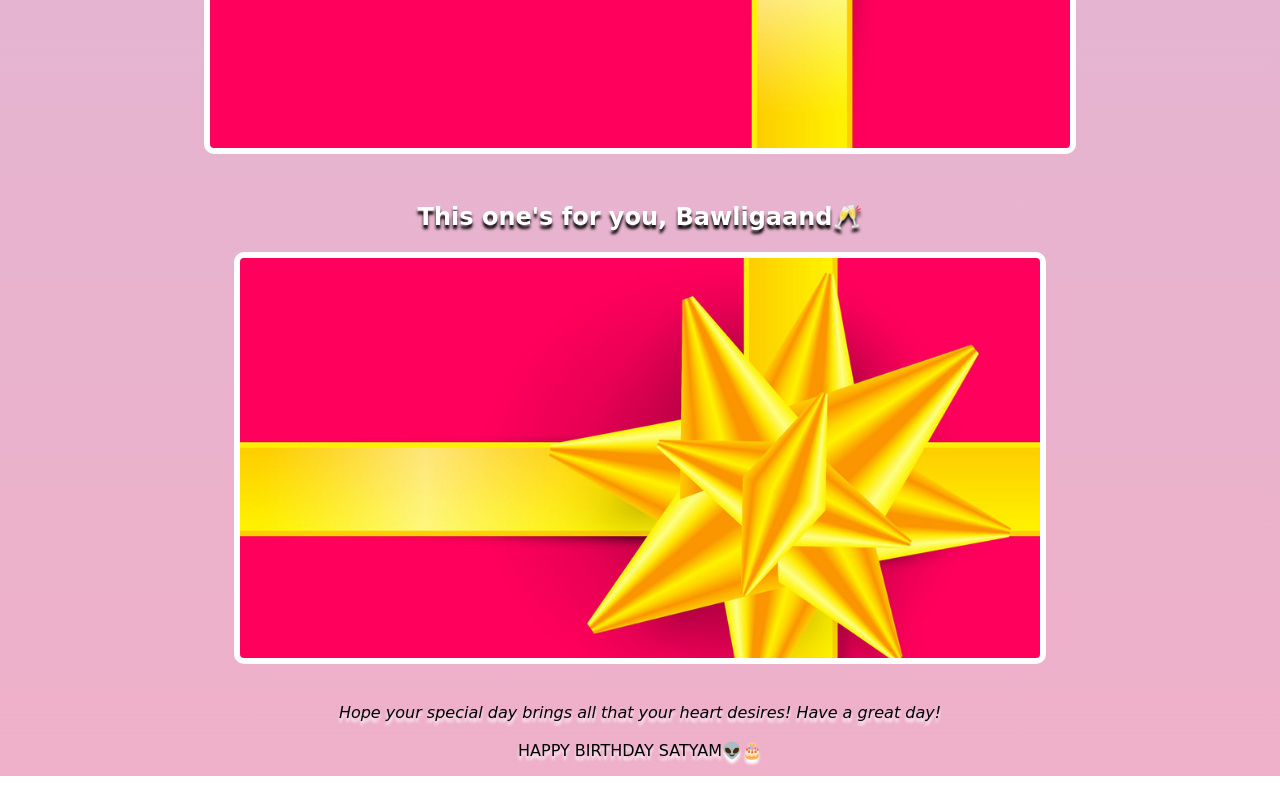
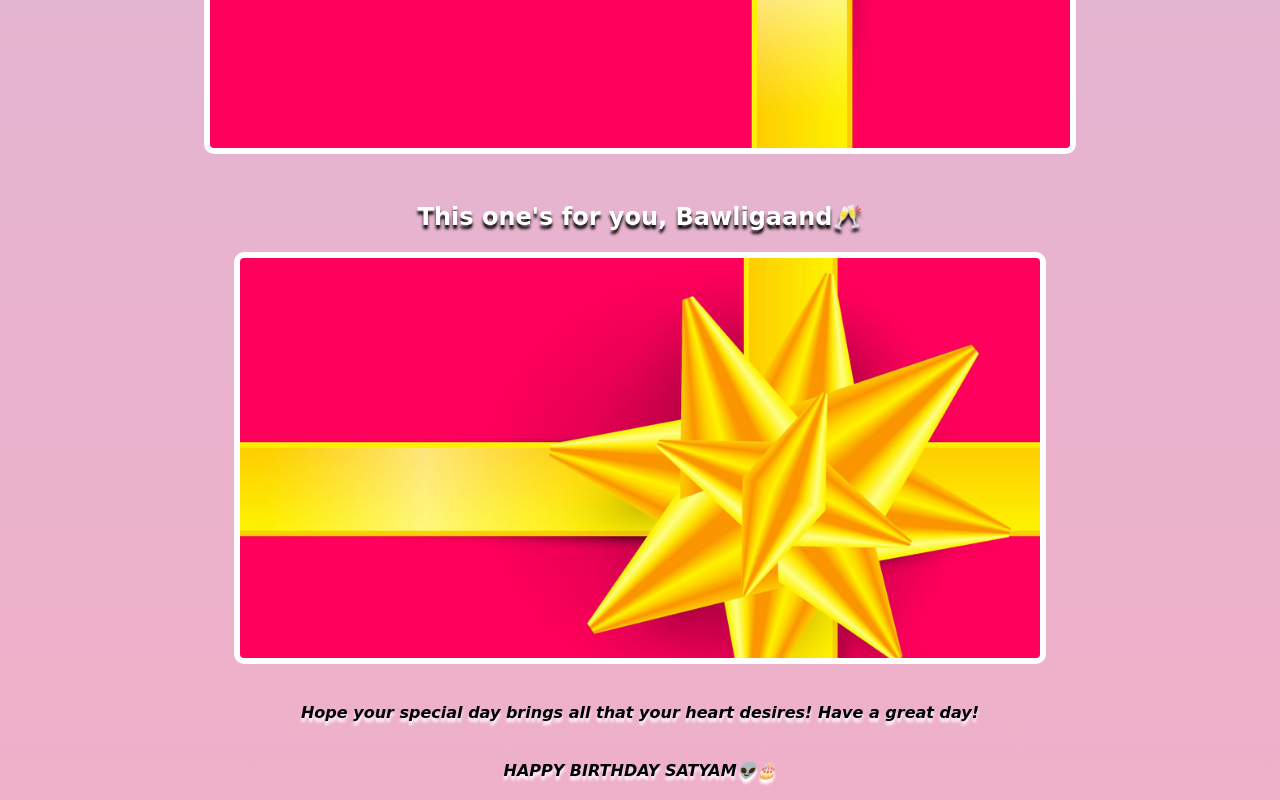
Before and after one commit to mohdfarman786/birthday-satyam, a plain HTML site: page index.html in a window 1280 px wide. Shown: the part 4937-5737 px from the top of the page. Before the commit the page ends 5713 px from the top, so only its background shows below. Drawn offline with nearby package versions, Linux system fonts and the light colour scheme; a web font is replaced by a local one.

```diff
--- a/index.html
+++ b/index.html
@@ -42,7 +42,7 @@
             <h2 class="gift-title">This one's for you, Bawligaand🥂</h2>
             <div class="gift-img" id="gift-img-cheers"></div>
         </div>
-            <p id="footer">Hope your special day brings all that your heart desires! Have a great day!</P>
-            <P> HAPPY BIRTHDAY SATYAM👽🎂</p>
+            <p class="footer">Hope your special day brings all that your heart desires! Have a great day!</P>
+            <P class="footer"> HAPPY BIRTHDAY SATYAM👽🎂</p>
     </body>
 </html>
--- a/styles.css
+++ b/styles.css
@@ -96,8 +96,9 @@
     background-image: url("cheers.gif");
 }
 
-#footer {
+.footer {
     font-style: italic;
+    font-weight: bolder;
     width: 800px;
     margin: 40px auto 20px;
 }
```
